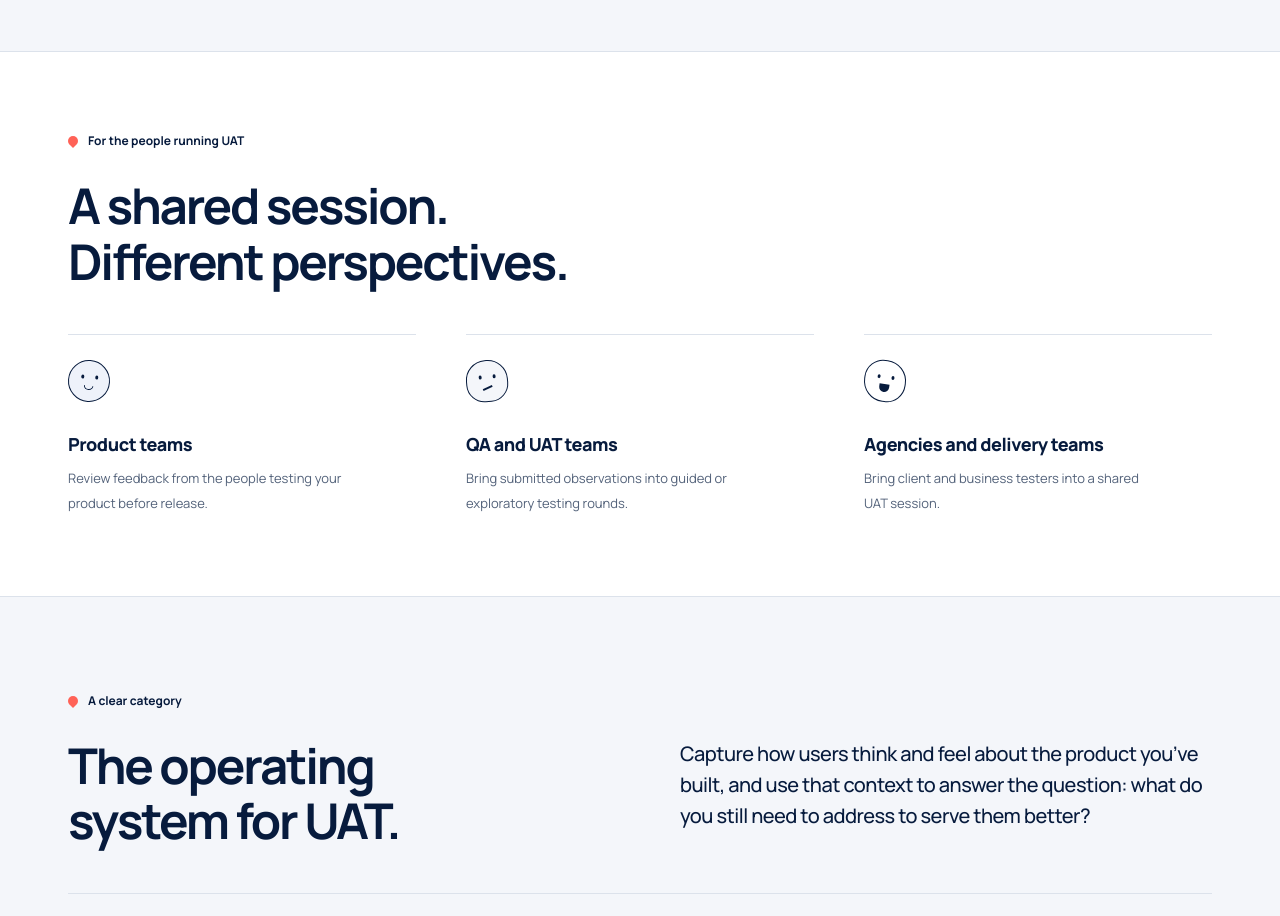
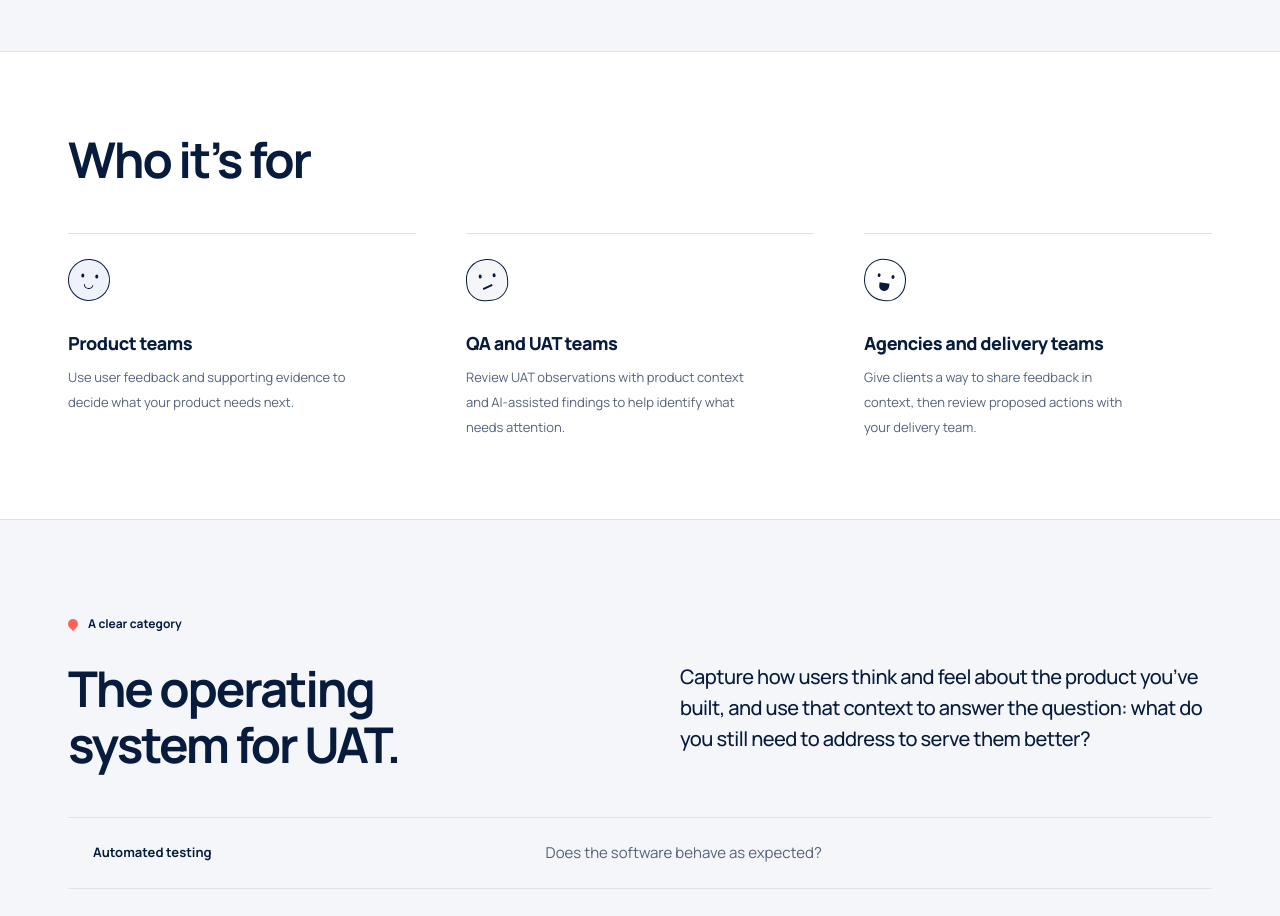
Before and after one commit to MwayaB/continuous-sanity-website, a React (Vite) app: page / in a window 1280 px wide. Shown: the part 4240-5156 px from the top of the page. Built offline with nearby package versions, Linux system fonts and the light colour scheme.

Commit message:
fixed who its for section

```diff
--- a/src/components/landing-page.tsx
+++ b/src/components/landing-page.tsx
@@ -513,15 +513,7 @@ export default function LandingPage() {
         </section>
         <section id="who-its-for" className="people">
           <div className="wrap">
-            <div className="section-label">
-              <span className="signal" aria-hidden="true"></span> For the people
-              running UAT
-            </div>
-            <h2>
-              A shared session.
-              <br />
-              Different perspectives.
-            </h2>
+            <h2>Who it’s for</h2>
             <div className="people-grid">
               <article>
                 <span className="face calm" aria-hidden="true">
@@ -529,8 +521,8 @@ export default function LandingPage() {
                 </span>
                 <h3>Product teams</h3>
                 <p>
-                  Review feedback from the people testing your product before
-                  release.
+                  Use user feedback and supporting evidence to decide what your
+                  product needs next.
                 </p>
               </article>
               <article>
@@ -539,8 +531,8 @@ export default function LandingPage() {
                 </span>
                 <h3>QA and UAT teams</h3>
                 <p>
-                  Bring submitted observations into guided or exploratory
-                  testing rounds.
+                  Review UAT observations with product context and AI-assisted
+                  findings to help identify what needs attention.
                 </p>
               </article>
               <article>
@@ -549,7 +541,8 @@ export default function LandingPage() {
                 </span>
                 <h3>Agencies and delivery teams</h3>
                 <p>
-                  Bring client and business testers into a shared UAT session.
+                  Give clients a way to share feedback in context, then review
+                  proposed actions with your delivery team.
                 </p>
               </article>
             </div>
```
